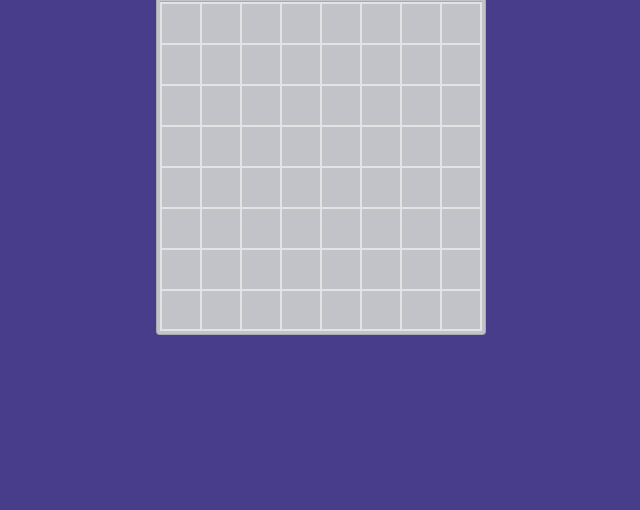
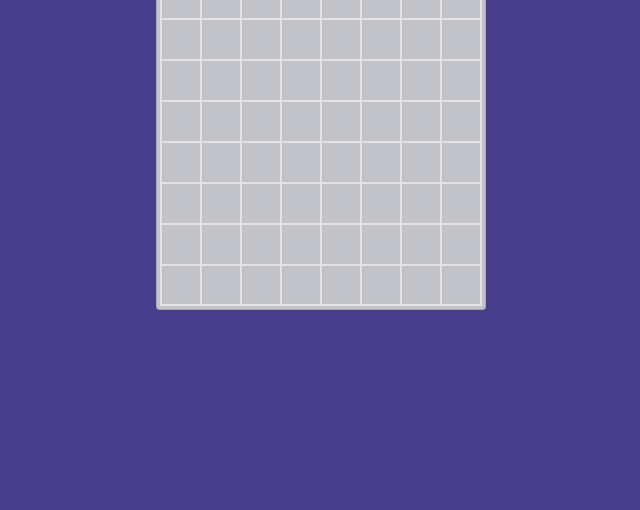
Before and after one commit to Misfi/misfi.github.io, a plain HTML site: page index.html in a window 1280 px wide. Shown: the part 290-800 px from the top of the page, without its empty margins (319-959 px from the left). Drawn offline with nearby package versions, Linux system fonts and the light colour scheme.

Commit message:
Fix minefield container spacing

```diff
--- a/style.scss
+++ b/style.scss
@@ -40,7 +40,6 @@ html {
 
 body {
   height: 100%;
-  padding-top: 50px;
   background: $body-background;
 }
 
@@ -55,6 +54,7 @@ main {
 
 .card {
   background: $primary;
+  margin: 30px 10px;
   padding: 3px;
 
   .card-header {
```
Also changed, not shown: style.css, 1 other file.
